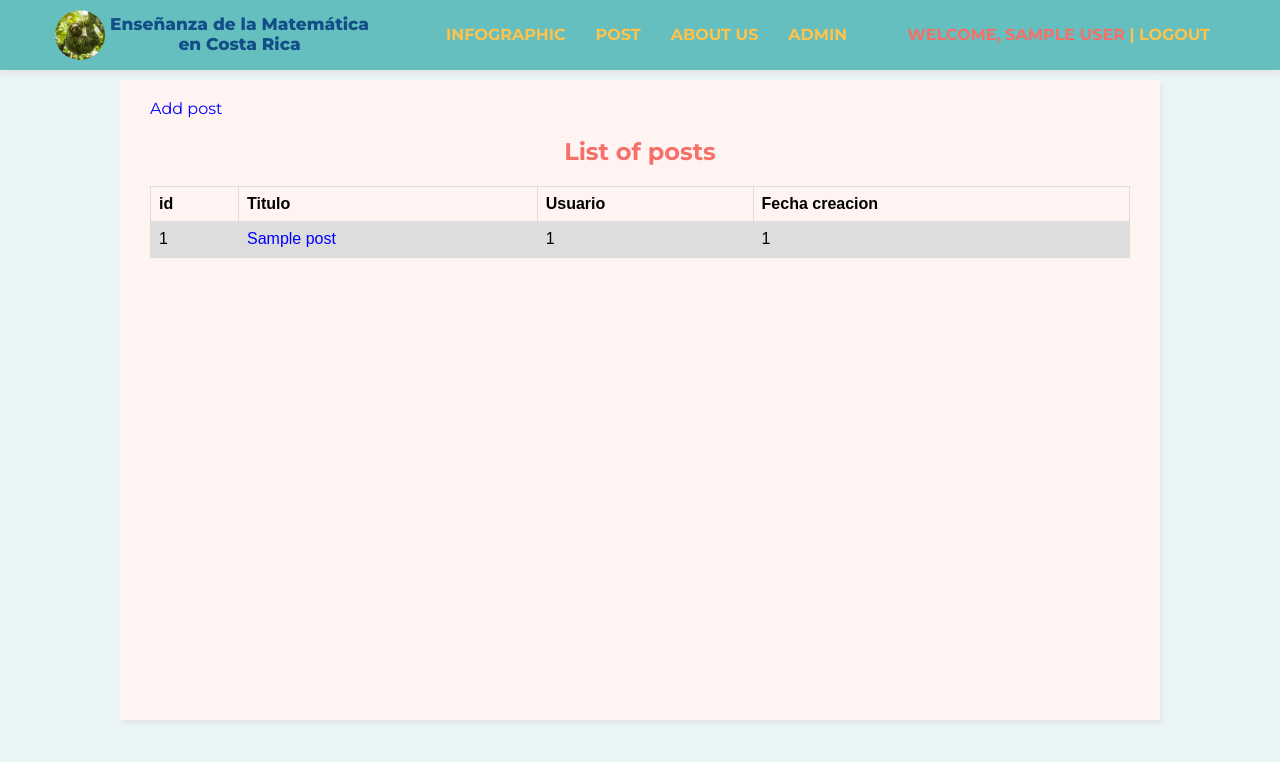
After one commit to migo8591/plantilla, a Flask app: page /admin/admin-posts in a window 1280 px wide. The commit adds this page. Shown: the top 762 px of the page. Run offline with Flask 3, Linux system fonts and the light colour scheme; a user stored in the database is signed in; tables that the repository leaves empty hold one stand-in row (values such as "Sample post").

Commit message:
The lesson 10 is finished

```diff
--- a/app/admin/models.py
+++ b/app/admin/models.py
@@ -46,9 +46,15 @@ class Post(db.Model):
                     db.session.add(self)
     def public_url(self):
         return url_for('public.show_post', slug=self.title_slug)
+    def delete(self):
+        db.session.delete(self)
+        db.session.commit()
     @staticmethod
     def get_by_slug(slug):
         return Post.query.filter_by(title_slug=slug).first()
     @staticmethod
     def get_all():
         return Post.query.all()
+    @staticmethod
+    def get_by_id(id):
+        return Post.query.get(id)
--- a/app/admin/routes.py
+++ b/app/admin/routes.py
@@ -10,6 +10,78 @@ from app.auth.decorators import admin_required
 
 logger = logging.getLogger(__name__)
 
+@admin_bp.route("/index/")
+@login_required
+@admin_required
+def adminIndex():
+    return render_template("admin/admin.html")
+
+
+@admin_bp.route("/admin-posts")
+@login_required
+def list_posts():
+    post=Post.get_all()
+    return render_template("admin/admin-posts.html", posts=post)
+
+@admin_bp.route("/post/", methods=['GET','POST'], defaults={'post_id':None})
+@login_required
+def postform(post_id):
+    # if current_user.is_authenticated:
+    # print("El usuario está autenticado", current_user)
+    # print("La url es: ",url_for('admin.postform', post_id=10, slug="leccion-1",time="1.5"))
+    # print("La url es: ",url_for('admin.postform', post_id=post_id, slug=slug))
+    form = PostForm()
+    if form.validate_on_submit():
+        titulo = form.title.data
+        titulo_slug = form.title_slug.data
+        contenido = form.content.data
+        print("Formulario validado", titulo,  contenido)
+        post = Post(user_id=current_user.id,title=titulo, title_slug=titulo_slug,content=contenido,)
+        print("post.id debe ser None =", post.id)
+        post.save()
+        print("post.id no debe ser None ya que si se guardo =", post.id)
+        return redirect(url_for('public.home'))
+    return render_template('admin/postForm.html', form=form)
+
+@admin_bp.route("/post-view/<int:post_id>/")
+def view_post(post_id):
+    post=Post.get_by_id(post_id)
+    logger.info(f"Mostrando el post {post.title}")
+    if post is None:
+        logger.info(f"El post no {post_id} existe")
+        abort(404)
+    return render_template("admin/admin-post-view.html", post=post)
+@admin_bp.route("/post/<int:post_id>/", methods=['GET','POST'])
+def editPost(post_id):
+    post=Post.get_by_id(post_id)
+    if post is None:
+        logger.info(f'El post {Fore.RED}{post_id}{Fore.RESET} no existe')
+        abort(404)
+    form = PostForm(obj=post)
+    if form.validate_on_submit():
+        #Actualiza los campos del post existente
+        post.title = form.title.data
+        post.content= form.content.data
+        post.save()
+        logger.info(f'{Fore.YELLOW} Editando el post numero{Fore.RESET} {Fore.RED}{post_id}{Fore.RESET}')
+        return redirect(url_for("public.home"))
+    return render_template("admin/postForm.html", form=form, post=editPost)
+
+
+@admin_bp.route("/post/delete/<int:post_id>/")
+@login_required
+@admin_required
+def delete_post(post_id):
+    logger.info(f'{Fore.YELLOW}Se va a eliminar el post #{Fore.RESET} {Fore.RED}{post_id}{Fore.RESET}')
+    post=Post.get_by_id(post_id)
+    if post is None:
+        logger.info(f'{Fore.YELLOW}Se va a eliminar el post #{Fore.RESET} {Fore.RED}{post_id}{Fore.RESET}')
+        abort(404)
+    post.delete()
+    logger.info(f'{Fore.YELLOW}El post{Fore.RESET} {Fore.RED}{post.title}{Fore.RESET}')
+    return redirect(url_for('admin.list_posts'))
+
+# --------------------- Users --------------------------#
 @admin_bp.route('/users/')
 @login_required
 @admin_required
@@ -17,33 +89,14 @@ def users():
     our_users = (Users.query.order_by(Users.date_added))
     return render_template('admin/users.html', usuarios = our_users)
 
-@admin_bp.route("/post/", methods=['GET','POST'], defaults={'post_id':None})
-@admin_bp.route("/post/<int:post_id>/", methods=['GET','POST'])
-@login_required
-def postform(post_id):
-    if current_user.is_authenticated:
-        print("El usuario está autenticado", current_user)
-        # print("La url es: ",url_for('admin.postform', post_id=10, slug="leccion-1",time="1.5"))
-        # print("La url es: ",url_for('admin.postform', post_id=post_id, slug=slug))
-        form = PostForm()
-        if form.validate_on_submit():
-            titulo = form.title.data
-            titulo_slug = form.title_slug.data
-            contenido = form.content.data
-            print("Formulario validado", titulo,  contenido)
-            post = Post(user_id=current_user.id,title=titulo, title_slug=titulo_slug,content=contenido,)
-            print("post.id debe ser None =", post.id)
-            post.save()
-            print("post.id no debe ser None ya que si se guardo =", post.id)
-            return redirect(url_for('public.home'))
-    return render_template('admin/post.html', form=form)
-
-
 @admin_bp.route("/user/<int:user_id>/", methods=["GET","POST"])
 @login_required
 def updateUserForm(user_id):
     user = Users.get_by_id(user_id)
     form = UserAdminForm(obj=user)
+    if user is None:
+        logger.info(f'El usuario {user_id} no existe')
+        abort(404)
     if form.validate_on_submit():
         user.is_admin = form.is_admin.data
         user.save()
--- /dev/null
+++ b/app/admin/templates/admin/admin-posts.html
@@ -0,0 +1,47 @@
+{% extends "base.html" %}
+
+
+{% block title %}Admin | List Posts{% endblock %}
+
+{%block customCSS%}
+<link rel="stylesheet" href="{{url_for('static', filename='css/admin/admin-posts.css')}}">
+{%endblock%}
+
+
+{% block content %}
+<section class="content">
+    <div>
+        <a class="special" href="{{url_for("admin.postform")}}">Add post</a>
+    </div>
+    <h2 class="title">List of posts</h2>
+    <div class="content-posts">
+        <table>
+            <tr>
+                <th>id</th>
+                <th>Titulo</th>
+                <th>Usuario</th>
+                <th>Fecha creacion</th>
+            </tr>
+            {% for post in posts %}
+            <tr>
+                <td>{{post.id}}</td>
+                <td>
+                    <a href="{{url_for('admin.view_post',post_id=post.id)}}" class="special">{{post.title}}</a>
+                </td>
+                <td>{{post.user_id}}</td>
+                <td>
+                    {{post.user_id}}
+                </td>
+            </tr>
+            {% endfor %}
+        </table>
+
+
+
+
+</section>
+
+{% endblock %}
+<!-- <li>
+    <a class="special" href="{{url_for("admin.editPost",post_id=post.id)}}">{{post.title}}</a>
+</li> -->
--- a/app/config.py
+++ b/app/config.py
@@ -33,8 +33,8 @@ class DevelopmentConfig(Config):
 class TestingConfig(Config):
     DEBUG = True  # Activa el modo depuración
     SQLALCHEMY_DATABASE_URI = "sqlite:///blog_educativoII.db"
+    TESTING=True
     ENV="testing"
-    # TESTING=True
 
 config = {
     'development': DevelopmentConfig,
--- a/app/public/routes.py
+++ b/app/public/routes.py
@@ -23,8 +23,9 @@ def home():
 def aboutus():
     return render_template('public/aboutus.html')
 
-@public.route("/<string:slug>/")
+@public.route("/post/<string:slug>/")
 def show_post(slug):
+    print("Showing a post")
     logger.info("Mostrando un post")
     logger.debug("El slug es: %s", slug)
     post = Post.get_by_slug(slug)
--- /dev/null
+++ b/app/static/css/admin/admin-posts.css
@@ -0,0 +1,15 @@
+table {
+    font-family: arial, sans-serif;
+    border-collapse: collapse;
+    width: 100%;
+  }
+
+  td, th {
+    border: 1px solid #dddddd;
+    text-align: left;
+    padding: 8px;
+  }
+
+  tr:nth-child(even) {
+    background-color: #dddddd;
+  }
--- a/app/static/css/public/home.css
+++ b/app/static/css/public/home.css
@@ -4,5 +4,9 @@
 } */
 
 .content-posts{
-    list-style:none
+    list-style:decimal;
 }
+
+.content-posts li{
+    padding-bottom: 10px;
+}
--- a/app/templates/navbar1.html
+++ b/app/templates/navbar1.html
@@ -7,16 +7,18 @@
             <div>Enseñanza de la Matemática <br> en Costa Rica</div>
         </a>
         <buttton class="open-menu abrir-menu" aria-label="Abrir menú">
-            <img src="../static/img/hamburger-icon.svg" alt="abrir menu">
+            <!-- <img src="../static/img/hamburger-icon.svg" alt="abrir menu"> -->
+            <img src="{{url_for('static',filename='img/hamburger-icon.svg')}}" alt="abrir menu">
         </buttton>
         <ul class="menu">
             <buttton class="close-menu cerrar-menu" aria-label="Cerrar menú">
-                <img src="../static/img/close-icon.svg" alt="cerrar menu">
+                <!-- <img src="../static/img/close-icon.svg" alt="cerrar menu"> -->
+                <img src="{{url_for('static',filename='img/close-icon.svg')}}" alt="abrir menu">
             </buttton>
             <li><a href="#">Infographic</a></li>
             <li><a href="{{url_for('admin.postform')}}">Post</a></li>
             <li><a href="{{url_for('public.aboutus')}}">About us</a></li>
-            <li><a href="{{url_for('admin.users')}}" >Admin</a></li>
+            <li><a href="{{url_for('admin.adminIndex')}}" >Admin</a></li>
             {% if current_user.is_anonymous %}
             <li><a href="{{url_for('auth.signup')}}" >Sign in</a></li>
             <li><a href="{{url_for('auth.login')}}">Login </a></li>
```
Also changed, not shown: app/__init__.py (+26 -4 lines), app/admin/templates/admin/admin-post-view.html (added, +79 -0 lines), app/admin/templates/admin/admin.html (added, +22 -0 lines), app/public/templates/public/home.html (+6 -3 lines), app/static/css/admin/admin-post-view.css (added, +15 -0 lines), app/admin/templates/admin/postForm.html (renamed from app/admin/templates/admin/post.html), 1 other file.
